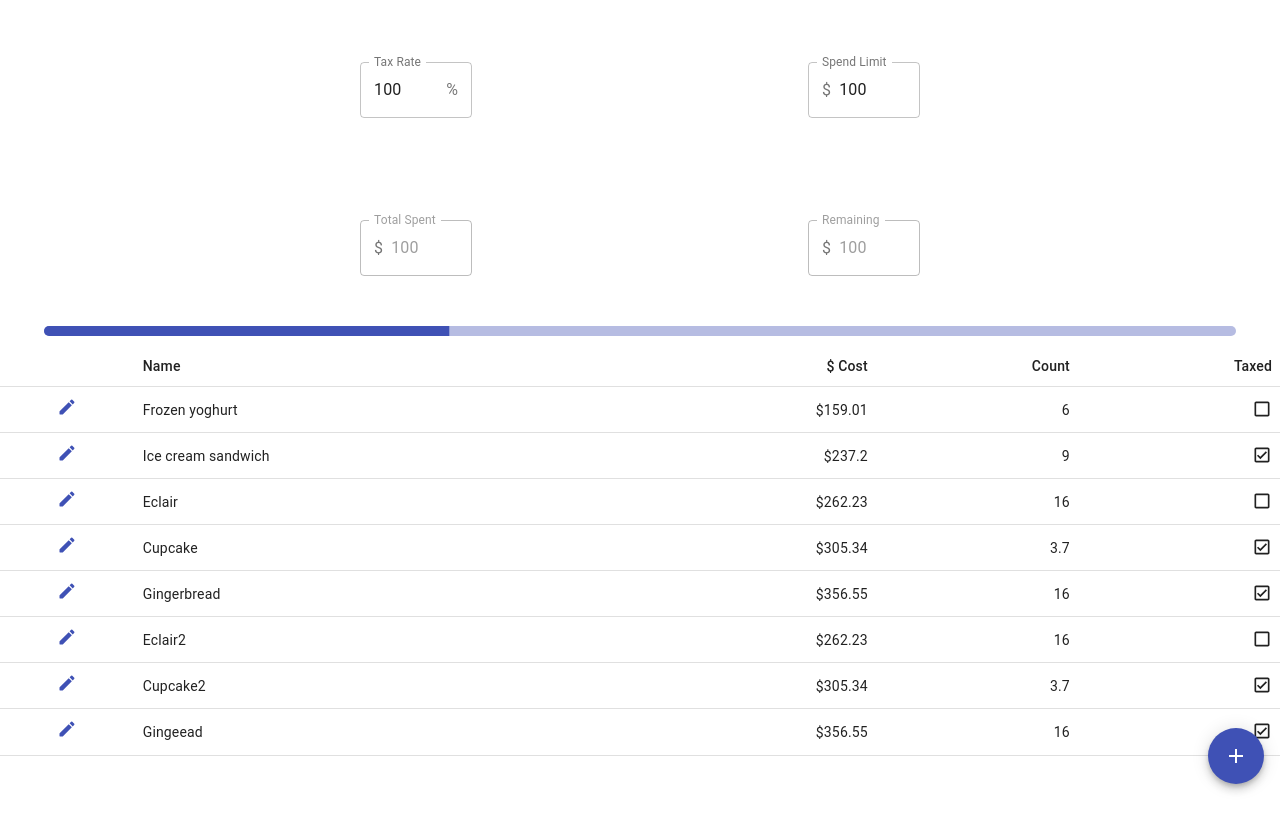
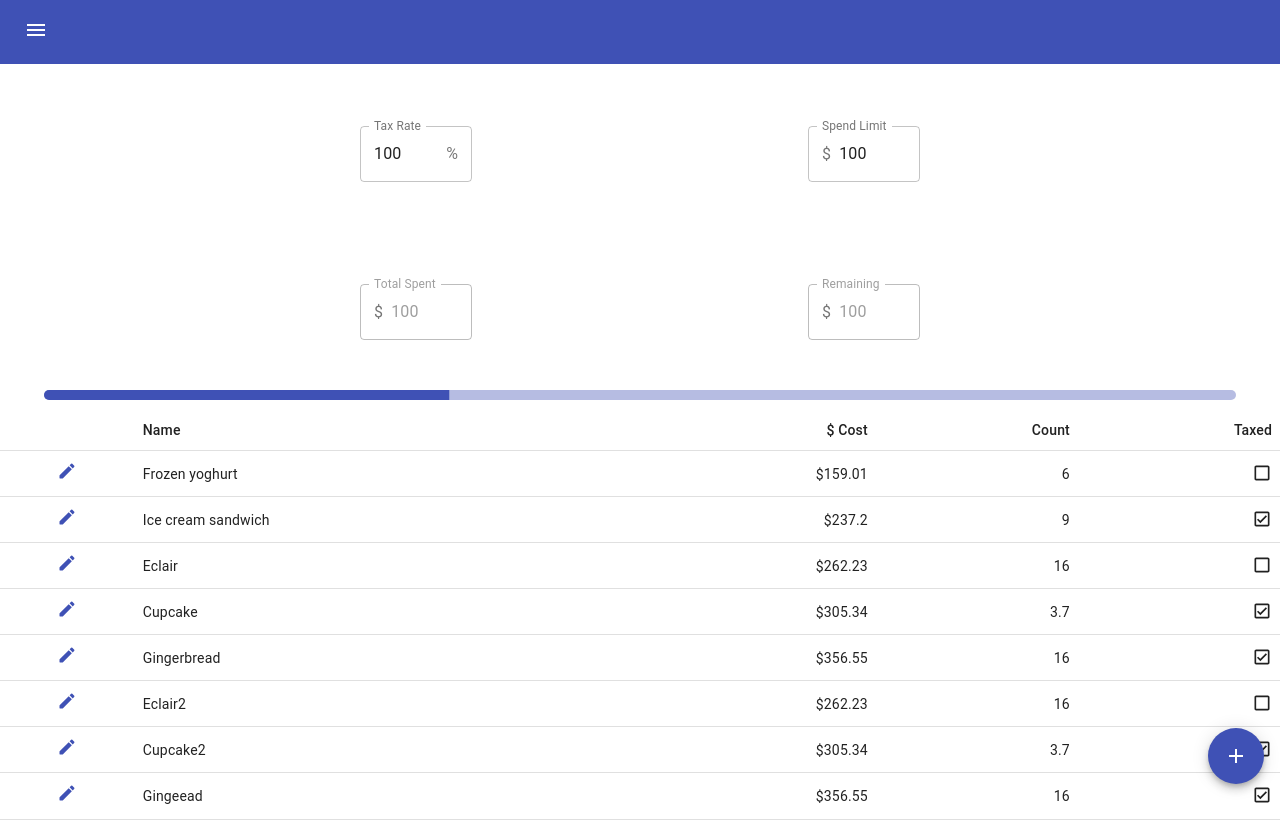
Before and after one commit to justinleebehnke/shopping-tracker, a React (Create React App) app: page / in a window 1280 px wide. Built offline with nearby package versions, Linux system fonts and the light colour scheme.

Commit message:
Add AppBar and simple menu

```diff
--- a/src/App.js
+++ b/src/App.js
@@ -1,6 +1,7 @@
 import React from 'react'
 import Configuration from './Configuration/Configuration'
 import AddIcon from '@material-ui/icons/Add'
+import ButtonAppBar from './ButtonAppBar/ButtonAppBar'
 import Fab from '@material-ui/core/Fab'
 import './App.css'
 
@@ -10,6 +11,7 @@ import Status from './Status/Status'
 function App () {
   return (
     <div className='App'>
+      <ButtonAppBar />
       <Configuration />
       <Status />
       <ShoppingItems />
--- /dev/null
+++ b/src/ButtonAppBar/ButtonAppBar.js
@@ -0,0 +1,16 @@
+import React from 'react'
+import AppBar from '@material-ui/core/AppBar'
+import Toolbar from '@material-ui/core/Toolbar'
+import SimpleMenu from '../SimpleMenu/SimpleMenu'
+
+function ButtonAppBar () {
+  return (
+    <AppBar position='static' id='app-bar'>
+      <Toolbar id='tool-bar'>
+        <SimpleMenu />
+      </Toolbar>
+    </AppBar>
+  )
+}
+
+export default ButtonAppBar
--- /dev/null
+++ b/src/SimpleMenu/SimpleMenu.js
@@ -0,0 +1,32 @@
+import React from 'react'
+import Menu from '@material-ui/core/Menu'
+import MenuIcon from '@material-ui/icons/Menu'
+import MenuItem from '@material-ui/core/MenuItem'
+
+export default function SimpleMenu () {
+  const [anchorEl, setAnchorEl] = React.useState(null)
+
+  function handleClose () {
+    setAnchorEl(null)
+  }
+
+  function handleClick (event) {
+    setAnchorEl(event.currentTarget)
+  }
+
+  return (
+    <div>
+      <MenuIcon onClick={handleClick} />
+      <Menu
+        id='simple-menu'
+        anchorEl={anchorEl}
+        keepMounted
+        open={Boolean(anchorEl)}
+        onClose={handleClose}
+      >
+        <MenuItem onClick={handleClose}>About</MenuItem>
+        <MenuItem onClick={handleClose}>Clear Items</MenuItem>
+      </Menu>
+    </div>
+  )
+}
```
Also changed, not shown: src/SimpleMenu/style.css (added), 1 other file (tests, documents, lock files or other folders).
